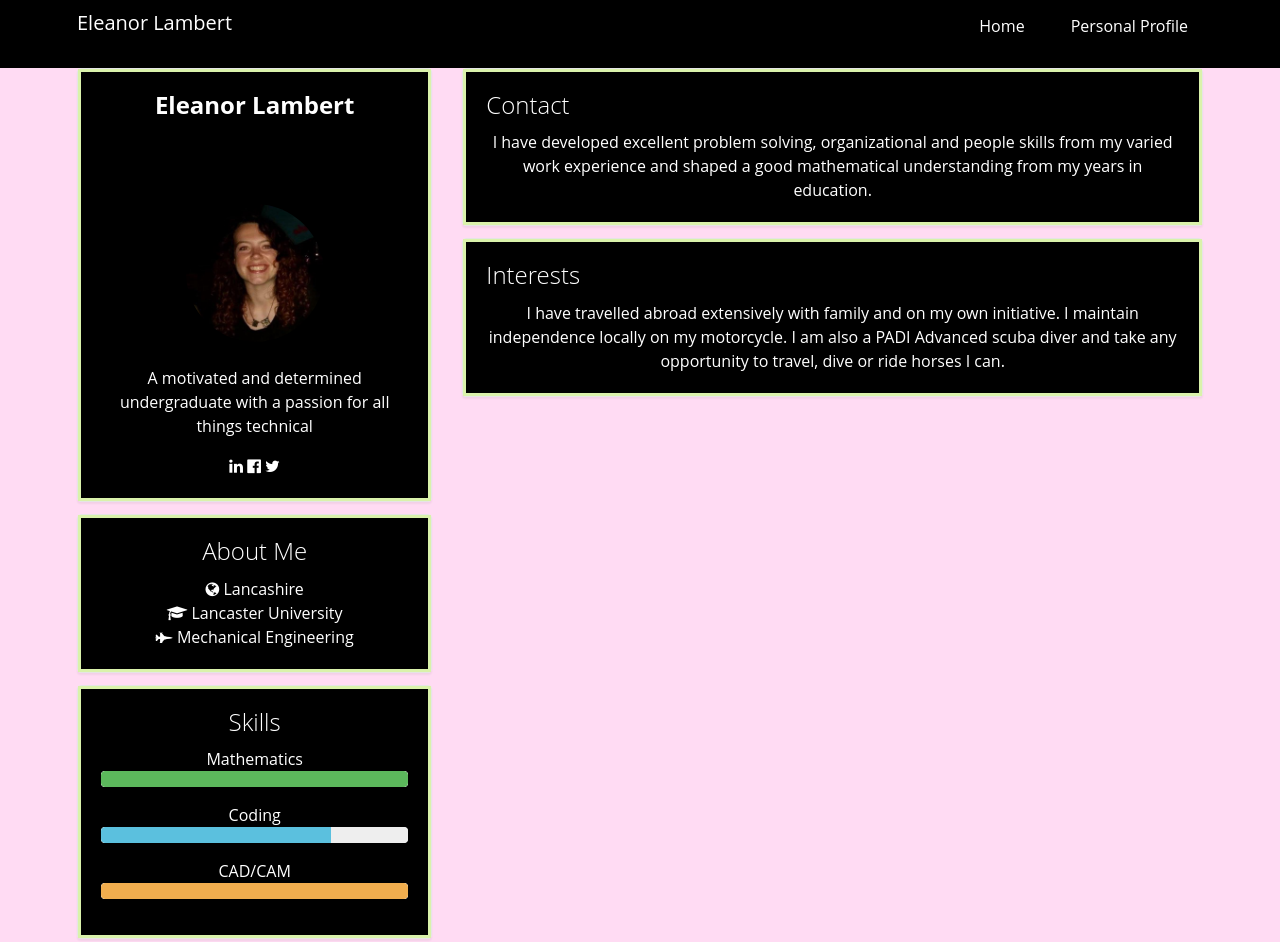
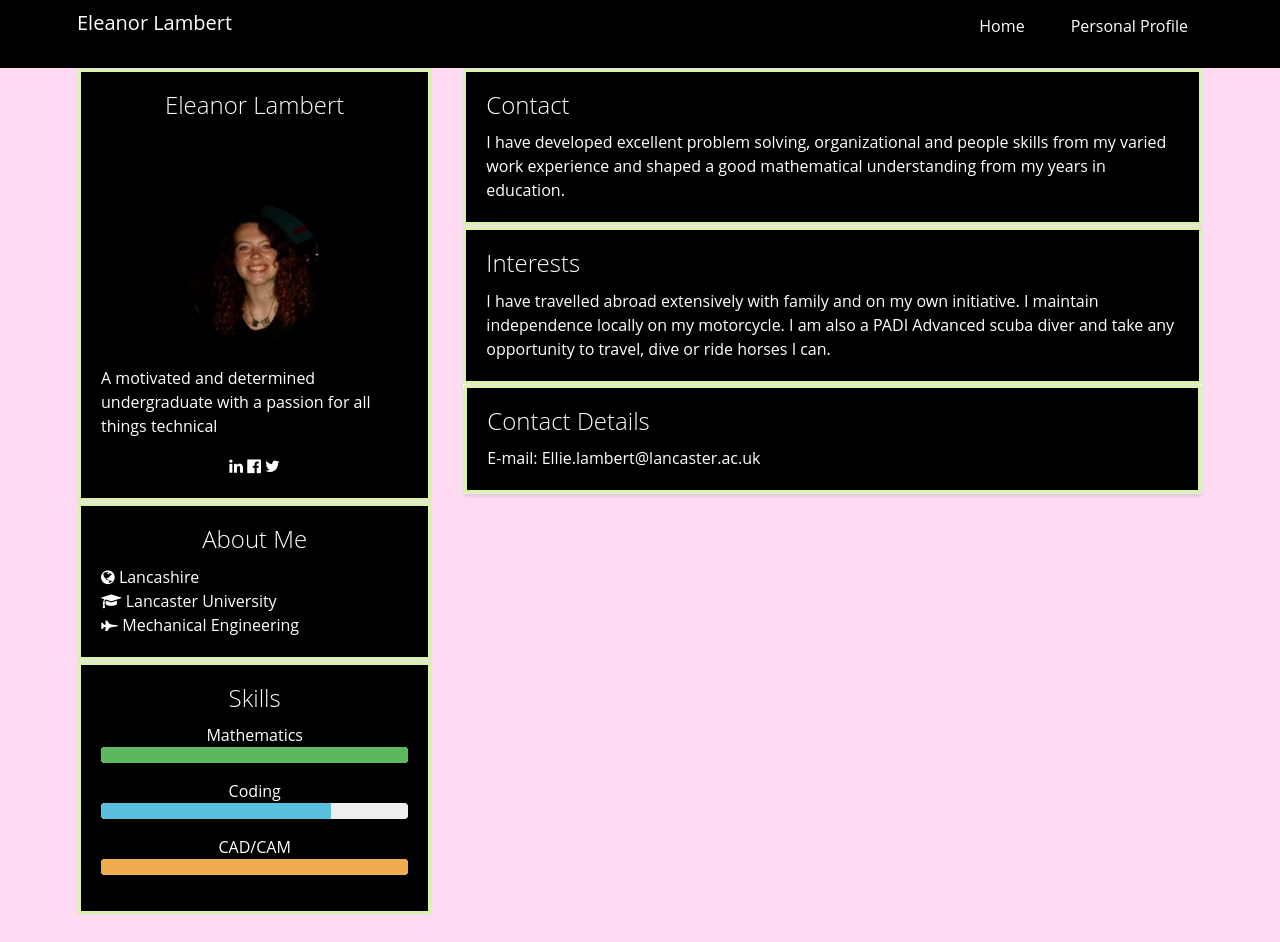
Before and after one commit to ellielambert/ellielambert.github.io, a plain HTML site: page bootstrap2.html in a window 1280 px wide. After the commit the page ends 915 px from the top, so only its background shows below. Drawn offline with nearby package versions, Linux system fonts and the light colour scheme.

Commit message:
Update 2
contact box added

```diff
--- a/bootstrap2.html
+++ b/bootstrap2.html
@@ -76,7 +76,15 @@
 	              			<p class="card-text"> I have travelled abroad extensively with family and on my own initiative. I maintain 							independence locally on my motorcycle. I am also a PADI Advanced scuba diver and take any opportunity to 					travel, dive or ride horses I can.
 	              			</p>
 	             	 </div>
+				<div class="card">
+					<div class="card-block">
+             		 	<h4 class="card-title" ID="head2">Contact Details</h4>
+             		 	<p class="card-text"> E-mail: Ellie.lambert@lancaster.ac.uk </p>
              		</div>
+             	</div>
+
+		</div>
+
 
 </body>
 </html>
--- a/css/bootstrap2style.css
+++ b/css/bootstrap2style.css
@@ -12,7 +12,7 @@
 }
 #head {
 	height:100px;
-	font-weight:bold;
+	font-weight:100px;
 
 }
 
@@ -68,3 +68,9 @@ body {
 a{
 		color:white !important;
 	}
+.card {
+	margin:0px;
+}
+.card-text {
+	text-align:left;
+}
```
Lines whose indentation alone changed are shown as unchanged.
